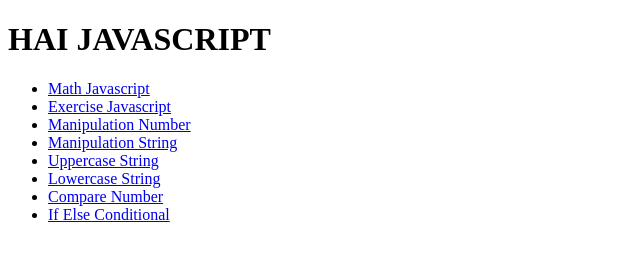
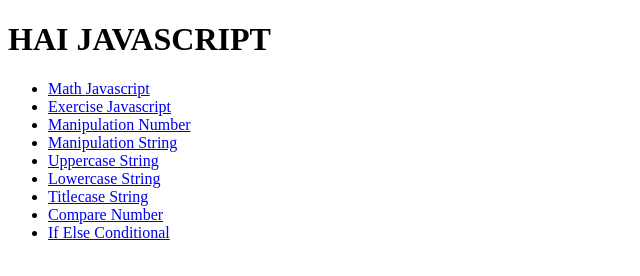
Before and after one commit to yusuf1998/learn-javascript, a plain HTML site: page index.html in a window 1280 px wide. Shown: the whole page, without its empty margins (0-640 px from the left). Drawn offline with Linux system fonts and the light colour scheme.

Commit message:
adding new li menu

```diff
--- a/index.html
+++ b/index.html
@@ -18,12 +18,9 @@
         <li><a href="manipulation_string/">Manipulation String</a></li>
         <li><a href="uppercase_string/">Uppercase String</a></li>
         <li><a href="lowercase_string/">Lowercase String</a></li>
+        <li><a href="titlecase_string/">Titlecase String</a></li>
         <li><a href="compare_number/">Compare Number</a></li>
         <li><a href="if_else/">If Else Conditional</a></li>
-
-
-
-
     </ul>
     <script src="index.js"></script>
 </body>
```
